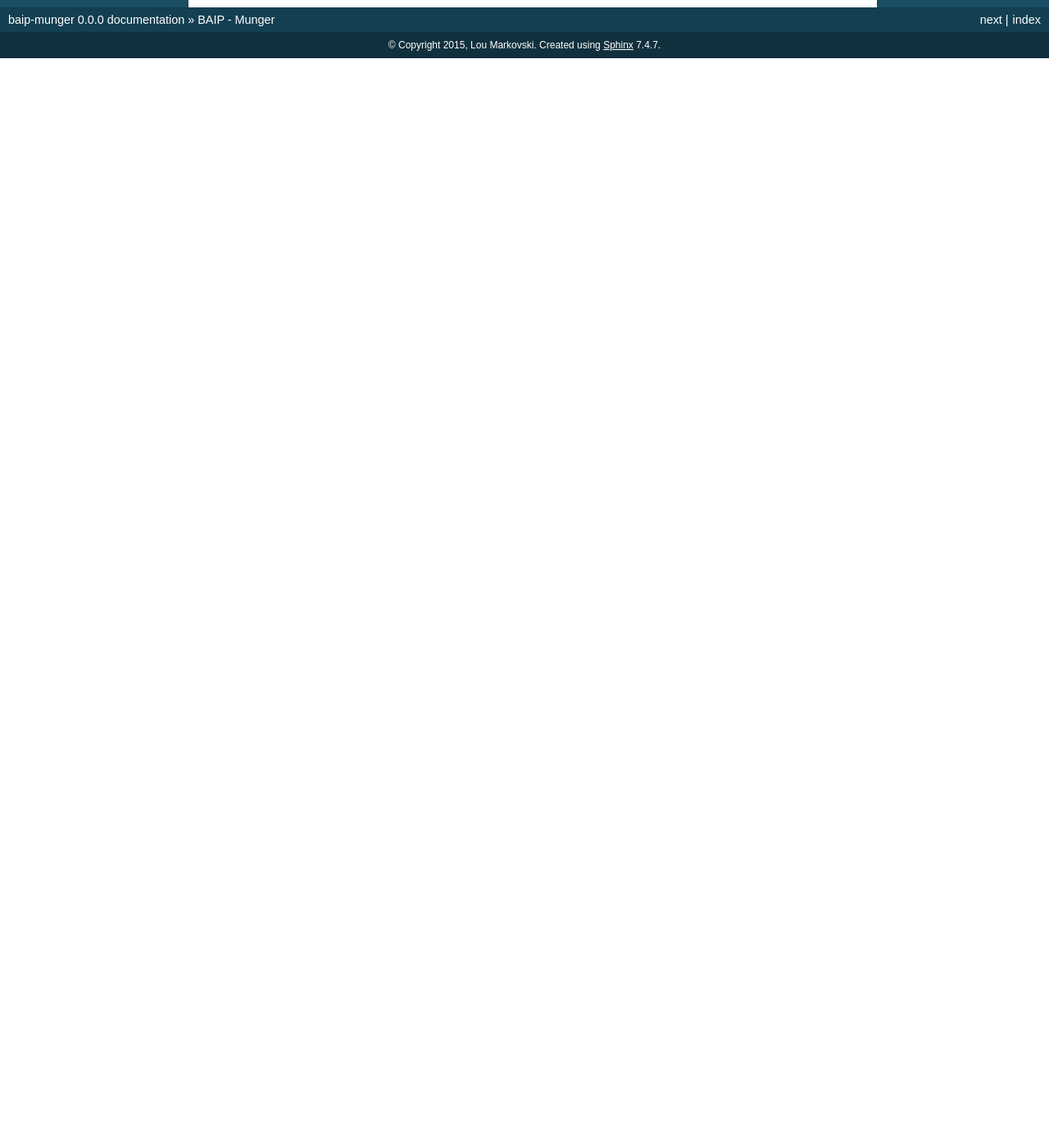
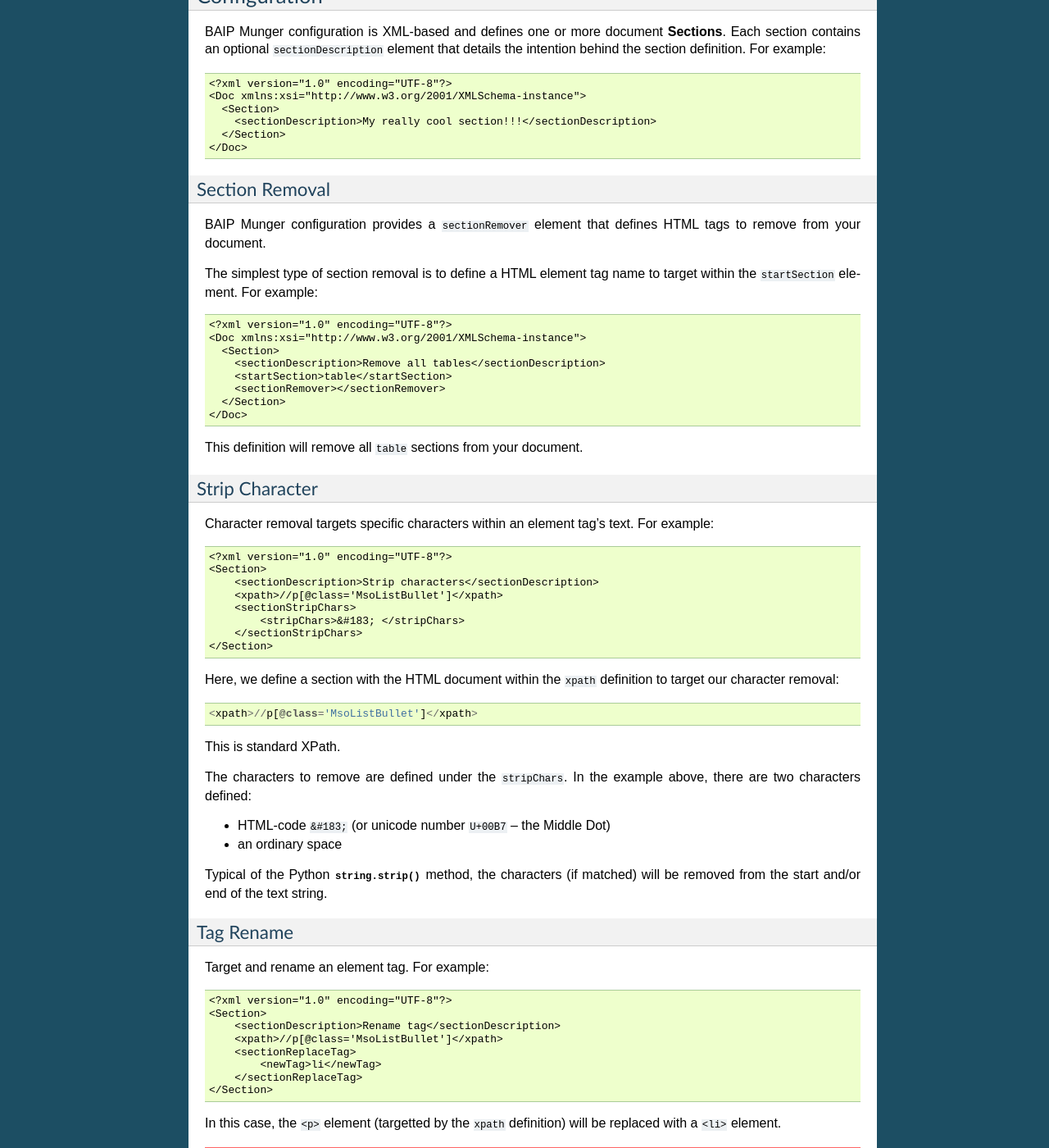
Before and after one commit to loum/baip-munger, a Sphinx documentation site: the page built from doc/source/index.rst, in a window 1280 px wide and 1400 px high, scrolled down 951 px. Shown: the whole window at 82% size. Built offline with Sphinx 7.4.7, drawn with Linux system fonts in a browser that asks for light colours; before the commit the page ends 1022 px from its top, so only the background shows below that; some of the changed text lies outside the part shown.

Commit message:
task/ta-173-search-and-replace-tag-documentation
* documentation update

```diff
--- a/doc/source/contents.rst
+++ b/doc/source/contents.rst
@@ -1,9 +1,6 @@
 .. BAIP Munger Contents
 
 .. _contents:
-
-Contents
---------
 
 .. toctree::
    :maxdepth: 4
--- a/doc/source/index.rst
+++ b/doc/source/index.rst
@@ -3,12 +3,63 @@
 BAIP - Munger
 =============
 
+Contents
+--------
 .. toctree::
-    :maxdepth: 2
+    :maxdepth: 1
 
     contents.rst
 
+--------------
+
 The BAIP Munger is a fit-for-purpose HTML transposer tool.
+
+BAIP Munger takes static HTML files as input and matches sections
+with the HTML according to the :ref:`configuration`.  BAIP Munger
+configuration also defines the actions that can be performed on the
+HTML.
+
+Currently supported actions include:
+
+* Section removal
+
+* Element attribute control - add, edit and delete element attrbutes)
+
+* Element tag rename
+
+* Element tag insertion
+
+* Element text character removal
+
+Usage
+-----
+
+Command Line
+^^^^^^^^^^^^
+
+Assuming you are using the global configuration file (which is in
+``/etc/baip/conf/munger.xml``) ::
+
+    $ baip-munger --help
+    usage: baip-munger [-h] [-c CONFIG_FILE] infile outfile
+
+    BAIP Munger Tool
+
+    positional arguments:
+      infile                Source HTML file to munge
+      outfile               Munged HTML file
+
+    optional arguments:
+      -h, --help            show this help message and exit
+      -c CONFIG_FILE, --config-file CONFIG_FILE
+
+However, you can override the global configuration file with your own
+version.  Simply present your file (in the case below, ``munger.xml``)
+via the ``--config-file`` switch::
+
+    $ baip-munger --config-file munger.xml <infile> <outfile>
+
+.. _configuration:
 
 Configuration
 -------------
@@ -23,6 +74,8 @@
         <sectionDescription>My really cool section!!!</sectionDescription>
       </Section>
     </Doc>
+
+.. section_removal_configuration:
 
 Section Removal
 ^^^^^^^^^^^^^^^
@@ -43,6 +96,85 @@
 
 This definition will remove all ``table`` sections from your document.
 
+.. strip_character_configuration:
+
+Strip Character
+^^^^^^^^^^^^^^^
+Character removal targets specific characters within an element tag's
+text.  For example::
+
+    <?xml version="1.0" encoding="UTF-8"?>
+    <Section>
+        <sectionDescription>Strip characters</sectionDescription>
+        <xpath>//p[@class='MsoListBullet']</xpath>
+        <sectionStripChars>
+            <stripChars>&#183; </stripChars>
+        </sectionStripChars>
+    </Section>
+
+Here, we define a section with the HTML document within the ``xpath``
+definition to target our character removal::
+
+    <xpath>//p[@class='MsoListBullet']</xpath>
+
+This is standard XPath.
+
+The characters to remove are defined under the ``stripChars``.  In the
+example above, there are two characters defined:
+
+* HTML-code ``&#183;`` (or unicode number ``U+00B7`` -- the Middle Dot)
+* an ordinary space
+
+Typical of the Python :func:`string.strip` method, the characters (if
+matched) will be removed from the start and/or end of the text string.
+
+Tag Rename
+^^^^^^^^^^
+Target and rename an element tag.  For example::
+
+    <?xml version="1.0" encoding="UTF-8"?>
+    <Section>
+        <sectionDescription>Rename tag</sectionDescription>
+        <xpath>//p[@class='MsoListBullet']</xpath>
+        <sectionReplaceTag>
+            <newTag>li</newTag>
+        </sectionReplaceTag>
+    </Section>
+
+In this case, the ``<p>`` element (targetted by the ``xpath`` definition)
+will be replaced with a ``<li>`` element.
+
+.. warning::
+
+    Any child elements from the subsequent XPath expression will be lost.
+    Only the text (or element tail) will be retained.  For example, the
+    above definition will produce the following converstion:
+
+    *Before:*
+
+    ::
+
+        <p class="MsoListBullet"><span>&#183;</span>The Dewrang Group .. </p>
+
+    *After:*
+
+    ::
+
+        <li>&#183;The Dewrang Group .. </li>
+
+Tag Insert
+^^^^^^^^^^
+Insert a new parent element.  In the following example, we will
+create an unordered list::
+
+    <Section>
+        <sectionDescription>Replace tag</sectionDescription>
+        <xpath>//div/li</xpath>
+        <sectionInsertTag>
+            <newTag>ul</newTag>
+        </sectionInsertTag>
+    </Section>
+
 Indices and tables
 ==================
 
```
